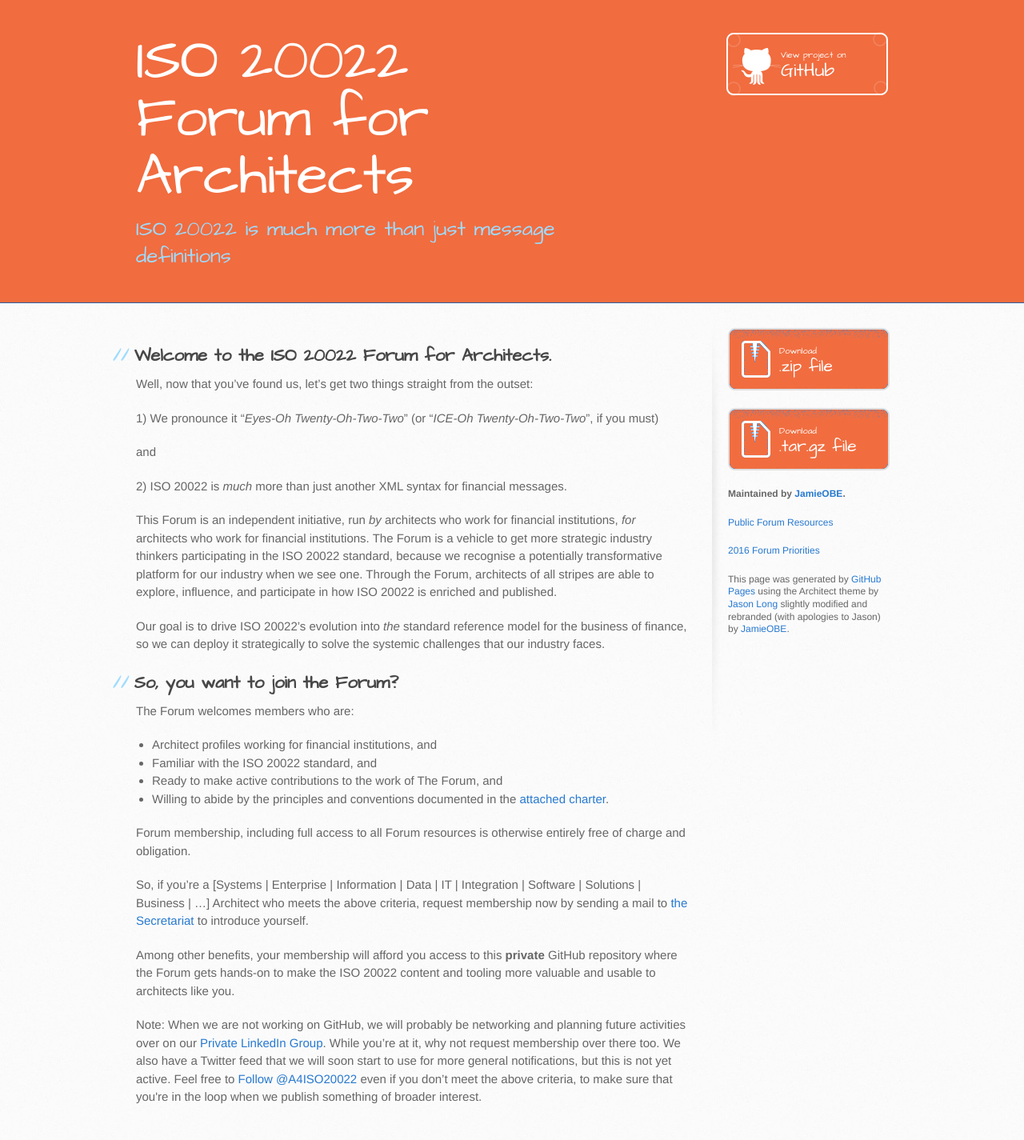
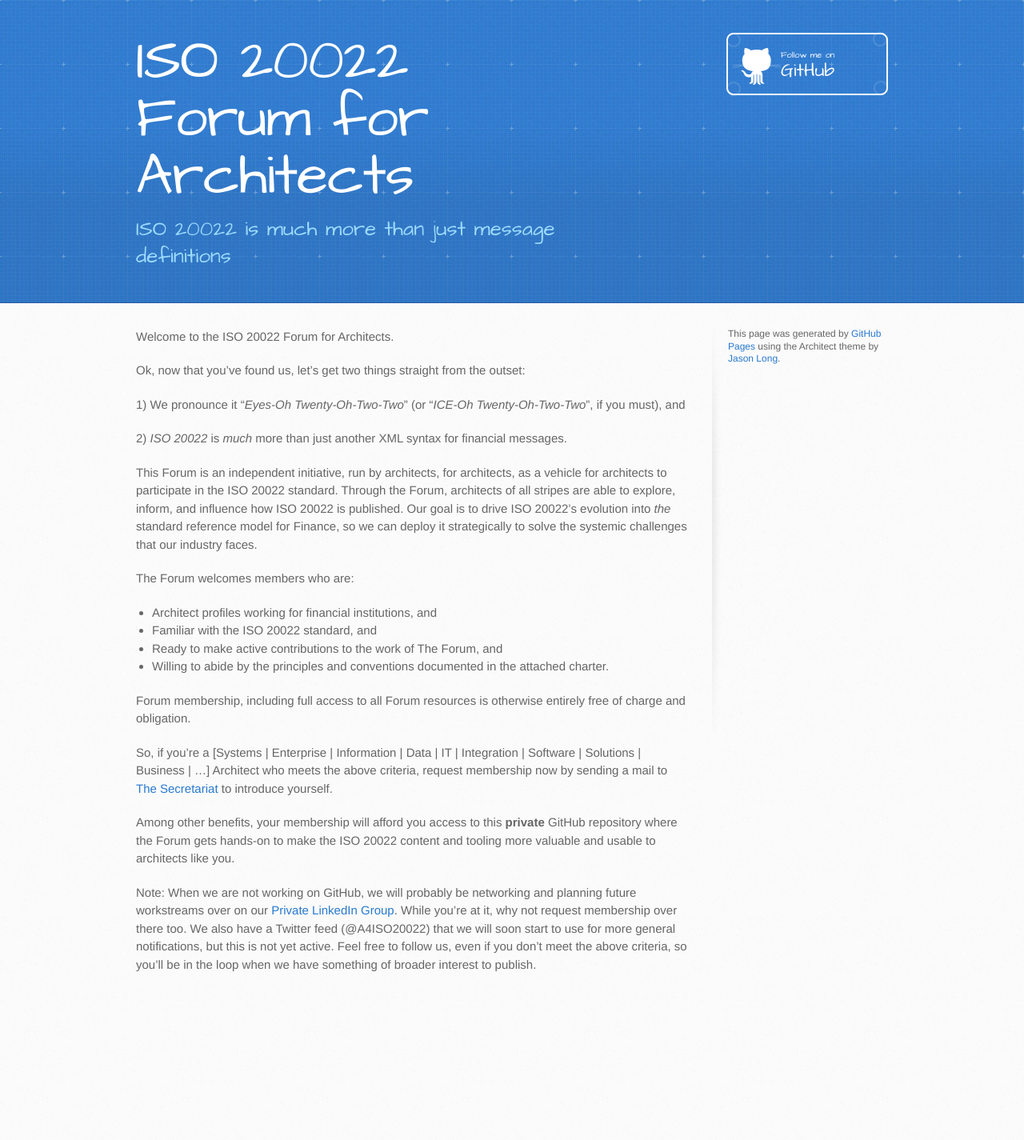
Before and after one commit to ISO20022ArchitectForum/ISO20022ArchitectForum.github.io, a Jekyll site: the page index.html, which Jekyll copies as it is, in a window 1280 px wide. Shown: the whole page at 80% size. Built offline with Jekyll 4.4.1, drawn with Linux system fonts in a browser that asks for light colours; comment, search, counter and statistics services are not loaded; after the commit the page ends 1260 px from its top, so only the background shows below that.

Commit message:
Replace master branch with page content via GitHub

```diff
--- a/index.html
+++ b/index.html
@@ -13,7 +13,7 @@
     <script src="//html5shiv.googlecode.com/svn/trunk/html5.js"></script>
     <![endif]-->
 
-    <title>ISO 20022 Forum for Architects by JamieOBE</title>
+    <title>ISO 20022 Forum for Architects by ISO20022ArchitectForum</title>
   </head>
 
   <body>
@@ -21,62 +21,45 @@
       <div class="inner">
         <h1>ISO 20022 Forum for Architects</h1>
         <h2>ISO 20022 is much more than just message definitions</h2>
-        <a href="https://github.com/JamieOBE/ArchitectForum" class="button"><small>View project on</small> GitHub</a>
+        <a href="https://github.com/ISO20022ArchitectForum" class="button"><small>Follow me on</small> GitHub</a>
       </div>
     </header>
 
     <div id="content-wrapper">
       <div class="inner clearfix">
         <section id="main-content">
-          <h2>Welcome to the ISO 20022 Forum for Architects. </h2>
+          <p>Welcome to the ISO 20022 Forum for Architects. </p>
 
-<p>Well, now that you’ve found us, let’s get two things straight from the outset:</p>
+<p>Ok, now that you’ve found us, let’s get two things straight from the outset:</p>
 
-<p>1) We pronounce it “<em>Eyes-Oh Twenty-Oh-Two-Two</em>” (or “<em>ICE-Oh Twenty-Oh-Two-Two</em>”, if you must)</p>
+<p>1) We pronounce it “<em>Eyes-Oh Twenty-Oh-Two-Two</em>” (or “<em>ICE-Oh Twenty-Oh-Two-Two</em>”, if you must), and </p>
 
-<p>and</p>
+<p>2) <em>ISO 20022</em> is <em>much</em> more than just another XML syntax for financial messages.</p>
 
-<p>2) ISO 20022 is <em>much</em> more than just another XML syntax for financial messages.</p>
+<p>This Forum is an independent initiative, run by architects, for architects, as a vehicle for architects to participate in the ISO 20022 standard. Through the Forum, architects of all stripes are able to explore, inform, and influence how ISO 20022 is published. Our goal is to drive ISO 20022’s evolution into <em>the</em> standard reference model for Finance, so we can deploy it strategically to solve the systemic challenges that our industry faces.</p>
 
-<p>This Forum is an independent initiative, run <em>by</em> architects who work for financial institutions, <em>for</em> architects who work for financial institutions. The Forum is a vehicle to get more strategic industry thinkers participating in the ISO 20022 standard, because we recognise a potentially transformative platform for our industry when we see one. Through the Forum, architects of all stripes are able to explore, influence, and participate in how ISO 20022 is enriched and published.</p>
-
-<p>Our goal is to drive ISO 20022’s evolution into <em>the</em> standard reference model for the business of finance, so we can deploy it strategically to solve the systemic challenges that our industry faces.</p>
-
-<h2>So, you want to join the Forum?</h2>
 <p>The Forum welcomes members who are:</p>
 
 <ul>
 <li>Architect profiles working for financial institutions, and</li>
 <li>Familiar with the ISO 20022 standard, and</li>
 <li>Ready to make active contributions to the work of The Forum, and</li>
-<li>Willing to abide by the principles and conventions documented in the <a href="resources/ISO20022_Architect_Forum_Charter_GitHub.pdf">attached charter</a>.</li>
+<li>Willing to abide by the principles and conventions documented in the attached charter.</li>
 </ul>
 
 <p>Forum membership, including full access to all Forum resources is otherwise entirely free of charge and obligation. </p>
 
-<p>So, if you’re a [Systems | Enterprise | Information | Data | IT | Integration | Software | Solutions | Business | …] Architect who meets the above criteria, request membership now by sending a mail to <a href="mailto:A4ISO20022.Secretariat@swift.com">the Secretariat</a> to introduce yourself.</p>
+<p>So, if you’re a [Systems | Enterprise | Information | Data | IT | Integration | Software | Solutions | Business | …] Architect who meets the above criteria, request membership now by sending a mail to <a href="mailto:A4ISO20022.Secretariat@swift.com">The Secretariat</a> to introduce yourself.</p>
 
 <p>Among other benefits, your membership will afford you access to this <strong>private</strong> GitHub repository where the Forum gets hands-on to make the ISO 20022 content and tooling more valuable and usable to architects like you.</p>
 
-<p>Note: When we are not working on GitHub, we will probably be networking and planning future activities over on our <a href="https://www.linkedin.com/grps/ISO-20022-Forum-Architects-8418031/about">Private LinkedIn Group</a>. While you’re at it, why not request membership over there too. We also have a Twitter feed that we will soon start to use for more general notifications, but this is not yet active. Feel free to <a href="https://twitter.com/A4ISO20022" class="twitter-follow-button" data-show-count="false" data-dnt="true">Follow @A4ISO20022</a>
-<script>!function(d,s,id){var js,fjs=d.getElementsByTagName(s)[0],p=/^http:/.test(d.location)?'http':'https';if(!d.getElementById(id)){js=d.createElement(s);js.id=id;js.src=p+'://platform.twitter.com/widgets.js';fjs.parentNode.insertBefore(js,fjs);}}(document, 'script', 'twitter-wjs');</script> even if you don’t meet the above criteria, to make sure that you're in the loop when we publish something of broader interest.</p>
+<p>Note: When we are not working on GitHub, we will probably be networking and planning future workstreams over on our <a href="https://www.linkedin.com/grps/ISO-20022-Forum-Architects-8418031/about">Private LinkedIn Group</a>. While you’re at it, why not request membership over there too. We also have a Twitter feed (@A4ISO20022) that we will soon start to use for more general notifications, but this is not yet active. Feel free to follow us, even if you don’t meet the above criteria, so you’ll be in the loop when we have something of broader interest to publish.</p>
         </section>
 
         <aside id="sidebar">
-          <a href="https://github.com/JamieOBE/ArchitectForum/zipball/master" class="button">
-            <small>Download</small>
-            .zip file
-          </a>
-          <a href="https://github.com/JamieOBE/ArchitectForum/tarball/master" class="button">
-            <small>Download</small>
-            .tar.gz file
-          </a>
 
-          <p class="repo-owner"><a href="https://github.com/JamieOBE/ArchitectForum"></a> Maintained by <a href="https://github.com/JamieOBE">JamieOBE</a>.</p>
 
-          <p><a href="resources.html">Public Forum Resources</a></p>
-          <p><a href="2016priorities.html">2016 Forum Priorities</a></p>
-          <p>This page was generated by <a href="https://pages.github.com">GitHub Pages</a> using the Architect theme by <a href="https://twitter.com/jasonlong">Jason Long</a> slightly modified and rebranded (with apologies to Jason) by <a href="https://github.com/JamieOBE">JamieOBE</a>.</p>
+          <p>This page was generated by <a href="https://pages.github.com">GitHub Pages</a> using the Architect theme by <a href="https://twitter.com/jasonlong">Jason Long</a>.</p>
         </aside>
       </div>
     </div>
```
Also changed, not shown: images/download-button.png, images/header-bg.jpg.
